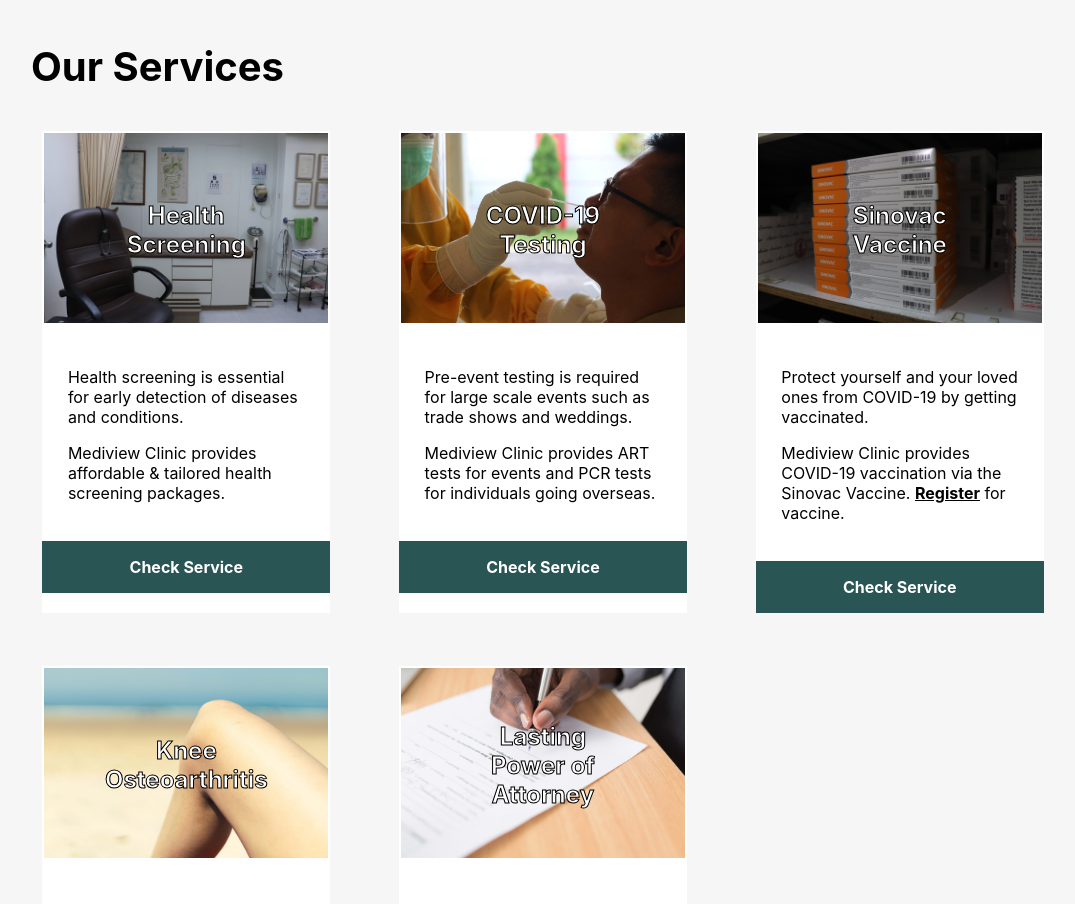
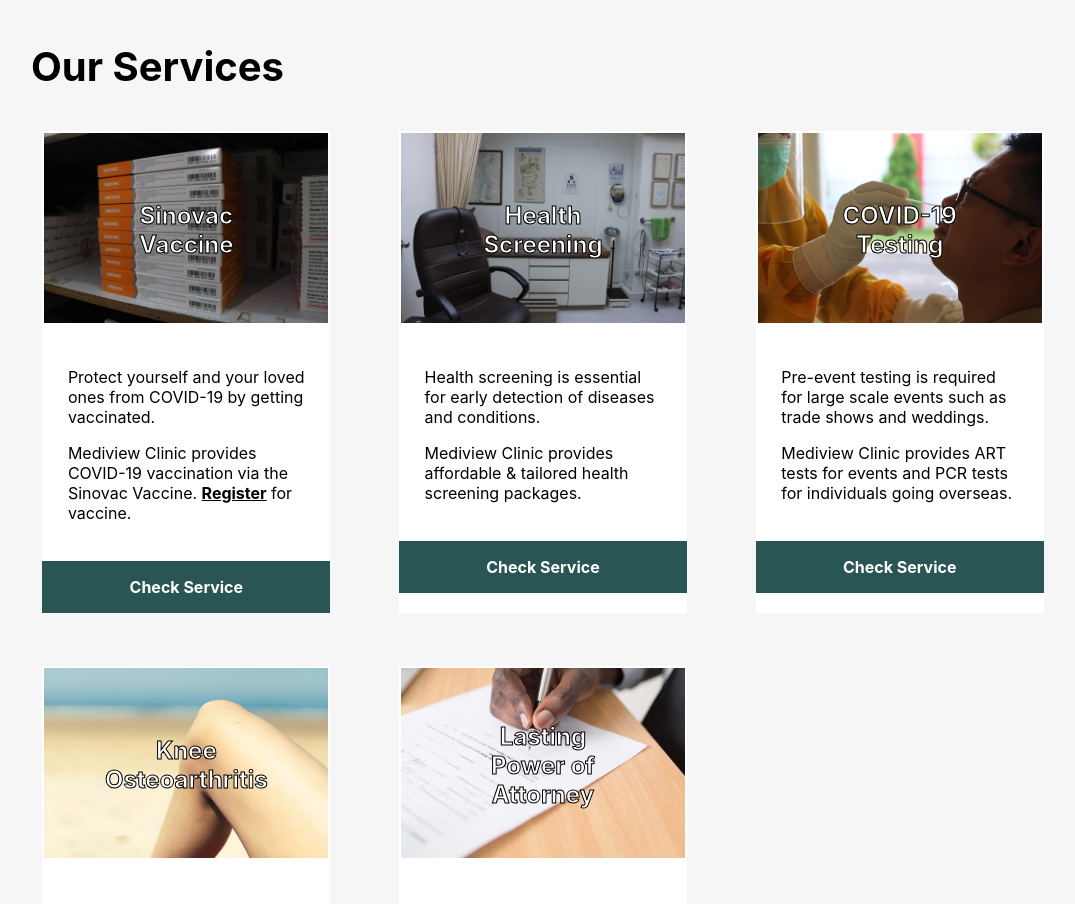
Before and after one commit to AbsoluteGibs/commercial-clinic-mediview, a React (Create React App) app in the folder frontend/: page / in a window 1280 px wide. Shown: the part 860-1764 px from the top of the page, without its empty margins (97-1172 px from the left). Built offline with nearby package versions, Linux system fonts and the light colour scheme.

Commit message:
client request: shift sinovac service to the front

```diff
--- a/frontend/src/App.css
+++ b/frontend/src/App.css
@@ -22,8 +22,8 @@ ol {
 
 /* Chrome, Safari, Opera */
 @-webkit-keyframes bg-anim {
-  from {opacity: 0.2; background-position: -70px;}
-  to {opacity: 1; background-position: 0px;}
+  from {opacity: 0.2; transform: translate(-70px, -70px);}
+  to {opacity: 1; transform: translate(0px, 0px);}
 }
 
 /* Standard syntax */
--- a/frontend/src/pages/homepage/services/ServicesSection.js
+++ b/frontend/src/pages/homepage/services/ServicesSection.js
@@ -30,6 +30,15 @@ export default function ServicesSection() {
 
             <div className="card-deck">
                 <ServiceCard
+                    title="Sinovac Vaccine"
+                    shortDesc="Protect yourself and your loved ones from COVID-19 by getting vaccinated. Mediview Clinic provides COVID-19 vaccination via the Sinovac Vaccine."
+                    backgroundSrc={VaccineBackground}
+                    ctaTitle="Check Service"
+                    ctaTo="/sinovac-advisory">
+                    <p>Protect yourself and your loved ones from COVID-19 by getting vaccinated.</p>
+                    <p>Mediview Clinic provides COVID-19 vaccination via the Sinovac Vaccine. <a style={{textDecoration: 'none', color: 'black'}} href="https://forms.gle/9MBvJZyvdc4Uck3A8" target="_blank" rel="noopener noreferrer"><b><u>Register</u></b></a> for vaccine.</p>
+                </ServiceCard>
+                <ServiceCard
                     title="Health Screening"
                     shortDesc="Health screening is essential for early detection of diseases and conditions. Mediview provides affordable & tailored health screening packages."
                     backgroundSrc={ScreeningBackground}
@@ -46,15 +55,6 @@ export default function ServicesSection() {
                     ctaTo="/covid-services">
                     <p>Pre-event testing is required for large scale events such as trade shows and weddings.</p>
                     <p>Mediview Clinic provides ART tests for events and PCR tests for individuals going overseas.</p>
-                </ServiceCard>
-                <ServiceCard
-                    title="Sinovac Vaccine"
-                    shortDesc="Protect yourself and your loved ones from COVID-19 by getting vaccinated. Mediview Clinic provides COVID-19 vaccination via the Sinovac Vaccine."
-                    backgroundSrc={VaccineBackground}
-                    ctaTitle="Check Service"
-                    ctaTo="/sinovac-advisory">
-                    <p>Protect yourself and your loved ones from COVID-19 by getting vaccinated.</p>
-                    <p>Mediview Clinic provides COVID-19 vaccination via the Sinovac Vaccine. <a style={{textDecoration: 'none', color: 'black'}} href="https://forms.gle/9MBvJZyvdc4Uck3A8" target="_blank" rel="noopener noreferrer"><b><u>Register</u></b></a> for vaccine.</p>
                 </ServiceCard>
                 <ServiceCard
                     title="Knee Osteoarthritis"
```
